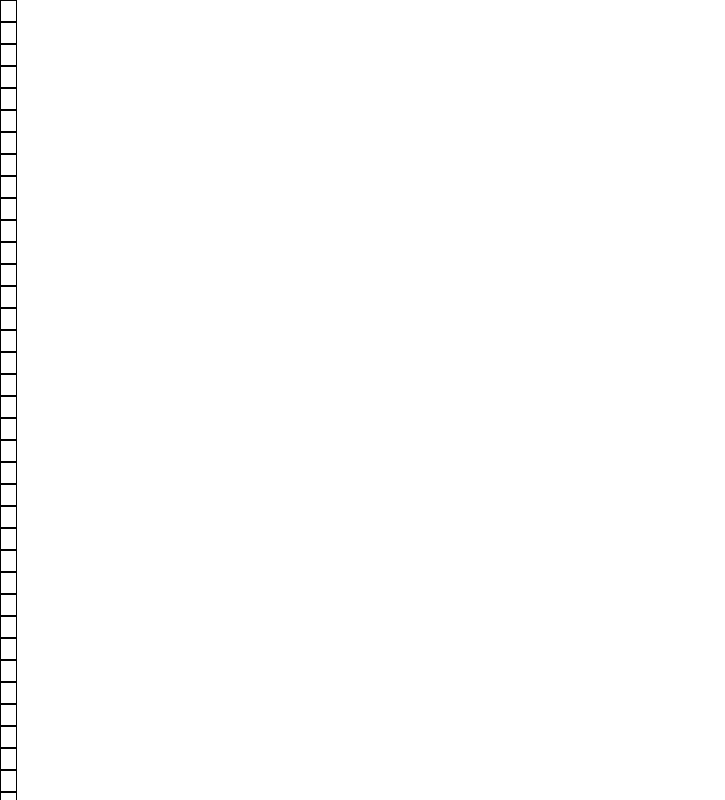
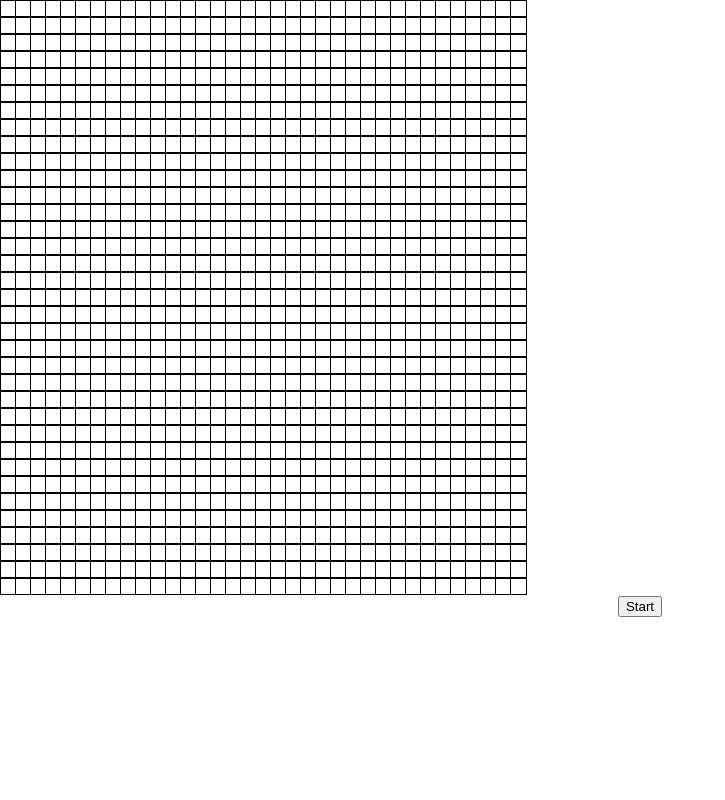
Before and after one commit to bloominstituteoftechnology/CS-Build-Week-1, a React (Create React App) app in the folder game_of_life/: page / in a window 1280 px wide. Shown: the top 800 px of the page, without its empty margins (0-725 px from the left). Built offline with nearby package versions, Linux system fonts and the light colour scheme.

Commit message:
controls

```diff
--- a/game_of_life/package.json
+++ b/game_of_life/package.json
@@ -6,6 +6,7 @@
     "@testing-library/jest-dom": "^4.2.4",
     "@testing-library/react": "^9.3.2",
     "@testing-library/user-event": "^7.1.2",
+    "immer": "^7.0.5",
     "react": "^16.13.1",
     "react-dom": "^16.13.1",
     "react-scripts": "3.4.1",
--- a/game_of_life/src/App.js
+++ b/game_of_life/src/App.js
@@ -1,10 +1,11 @@
 import React, { useState } from 'react'
 import './App.css'
 import GameBoard from './components/GameBoard'
+import Controls from './components/Controls'
 
 function App() {
-  const rowNum = 50
-  const colNum = 50
+  const rowNum = 35
+  const colNum = 35
   const [board, setBoard] = useState(()=> {
     const rows = []
     // initialize the board by adding an array of all zeros of length equal to the number of columns for each row.
@@ -13,9 +14,13 @@ function App() {
     }
     return rows
   })
+
+  const [isRunning, setIsRunning] = useState(false)
+
   return (
     <div className="App">
       <GameBoard board={board} setBoard={setBoard} rowNum={rowNum} colNum={colNum}/>
+      <Controls isRunning={isRunning} setIsRunning={setIsRunning}/>
     </div>
   )
 }
--- /dev/null
+++ b/game_of_life/src/components/Controls.js
@@ -0,0 +1,11 @@
+import React from 'react'
+
+const Controls = props => {
+    return (
+        <div>
+            <button className='start-button' onClick={() => props.setIsRunning(!props.isRunning)}>{props.isRunning ? 'Stop' : 'Start'}</button>
+        </div>
+    )
+}
+
+export default Controls
--- a/game_of_life/src/components/GameBoard.js
+++ b/game_of_life/src/components/GameBoard.js
@@ -1,15 +1,23 @@
 import React from 'react'
-import { Square } from './styled-components'
+import produce from 'immer'
+import { Square, Grid } from './styled-components'
 
 const GameBoard = props => {
+    const toggleValue = (i, j) => {
+        const newBoard = produce(props.board, boardCopy => {
+            boardCopy[i][j] = props.board[i][j] === 1 ? 0 : 1
+        })
+        props.setBoard(newBoard)
+    }
+
     return (
-        <div className="gameBoard">
+        <Grid cols={props.colNum}>
             {props.board.map((row, i) =>
                 row.map((col, j) => {
-                    return <Square key={`Row: ${i}, Col: ${j}`}value={ props.board[i][j] }/>
+                    return <Square key={`Row: ${i}, Col: ${j}`} value={ props.board[i][j] } onClick={() => toggleValue(i, j)}/>
                 })
             )}
-        </div>
+        </Grid>
     )
 }
 
--- a/game_of_life/src/components/styled-components.js
+++ b/game_of_life/src/components/styled-components.js
@@ -1,7 +1,11 @@
 import styled from 'styled-components'
 export const Square = styled.div`
     width: 15px;
-    height: 20px;
+    height: 15px;
     border: 1px solid black;
     background-color:${props => props.value ? 'blue' : 'white'};
 `
+export const Grid = styled.div`
+    display: grid;
+    grid-template-columns: repeat(${props => props.cols}, 15px);
+`
```
Also changed, not shown: 1 other file (tests, documents, lock files or other folders).
